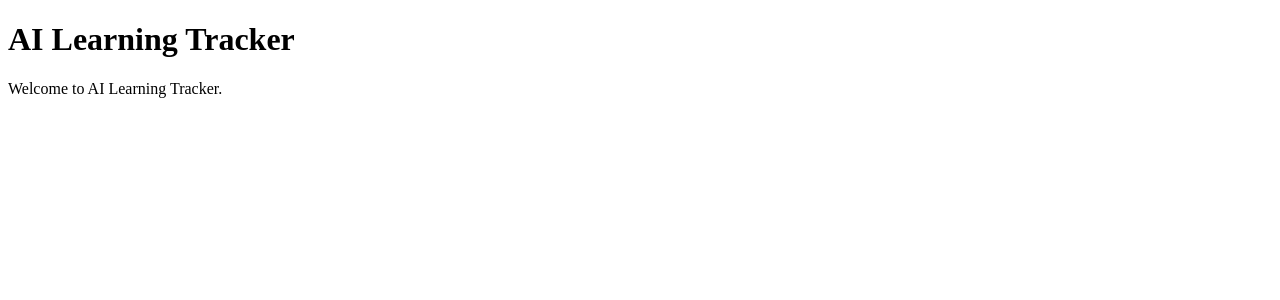
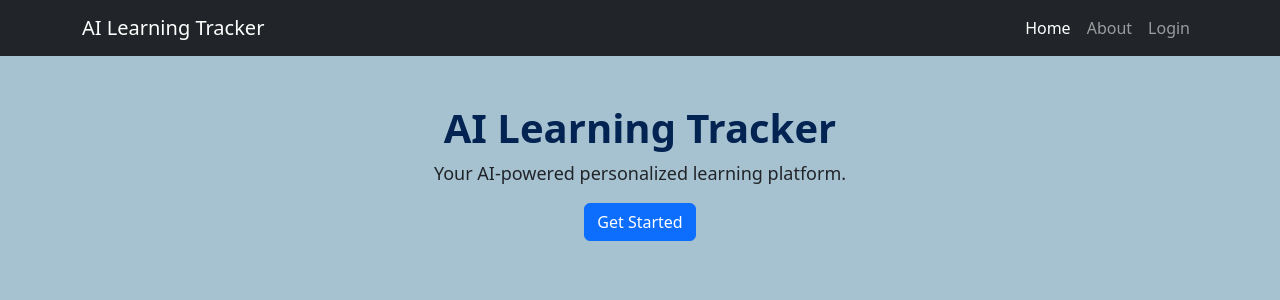
Before and after one commit to Kartikrana001/AI_Learning_Tracker, a Flask app: page / in a window 1280 px wide. Shown: the top 300 px of the page. Run offline with Flask 3, Linux system fonts and the light colour scheme.

Commit message:
Added homepage and basic styling

```diff
--- /dev/null
+++ b/static/css/style.css
@@ -0,0 +1,12 @@
+body{
+    background-color: #a6c2d0;
+}
+
+h1{
+    color: #032352;
+    font-weight: bold;
+}
+
+p{
+    font-size: 18px;
+}
--- a/templates/base.html
+++ b/templates/base.html
@@ -1,13 +1,56 @@
 <!DOCTYPE html>
-<html>
+<html lang="en">
+
 <head>
+
+    <meta charset="UTF-8">
+
+    <meta name="viewport" content="width=device-width, initial-scale=1.0">
+
     <title>AI Learning Tracker</title>
+
+    <link href="https://cdn.jsdelivr.net/npm/bootstrap@5.3.3/dist/css/bootstrap.min.css" rel="stylesheet">
+
+    <link rel="stylesheet" href="{{ url_for('static', filename='css/style.css') }}">
+
 </head>
+
 <body>
+    <nav class="navbar navbar-expand-lg navbar-dark bg-dark">
+        <div class="container">
 
-{% block content %}
+            <a class="navbar-brand" href="#">AI Learning Tracker</a>
 
-{% endblock %}
+            <button class="navbar-toggler" type="button" data-bs-toggle="collapse" data-bs-target="#navbarNav">
+                <span class="navbar-toggler-icon"></span>
+            </button>
+
+            <div class="collapse navbar-collapse" id="navbarNav">
+
+                <ul class="navbar-nav ms-auto">
+
+                    <li class="nav-item">
+                        <a class="nav-link active" href="#">Home</a>
+                    </li>
+
+                    <li class="nav-item">
+                        <a class="nav-link" href="#">About</a>
+                    </li>
+
+                    <li class="nav-item">
+                        <a class="nav-link" href="#">Login</a>
+                    </li>
+
+                </ul>
+
+            </div>
+
+        </div>
+    </nav>
+    {% block content %}
+    {% endblock %}
+    <script src="https://cdn.jsdelivr.net/npm/bootstrap@5.3.3/dist/js/bootstrap.bundle.min.js"></script>
 
 </body>
+
 </html>
--- a/templates/home.html
+++ b/templates/home.html
@@ -2,8 +2,20 @@
 
 {% block content %}
 
-<h1>AI Learning Tracker</h1>
+<div class="container mt-5">
 
-<p>Welcome to AI Learning Tracker.</p>
+    <h1 class="text-center">AI Learning Tracker</h1>
+
+    <p class="text-center">
+        Your AI-powered personalized learning platform.
+    </p>
+
+    <div class="text-center">
+        <button class="btn btn-primary">
+            Get Started
+        </button>
+    </div>
+
+</div>
 
 {% endblock %}
```
